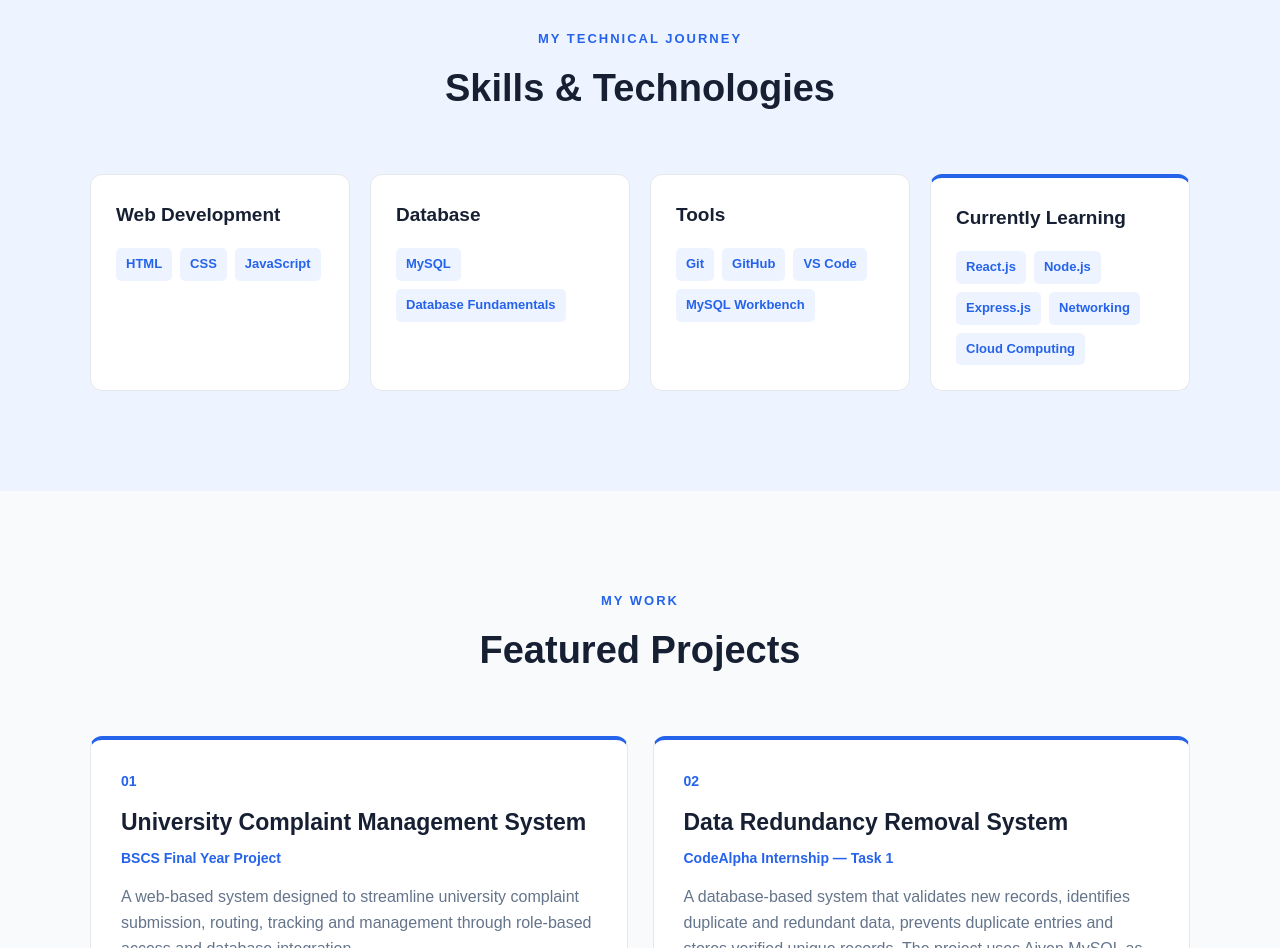
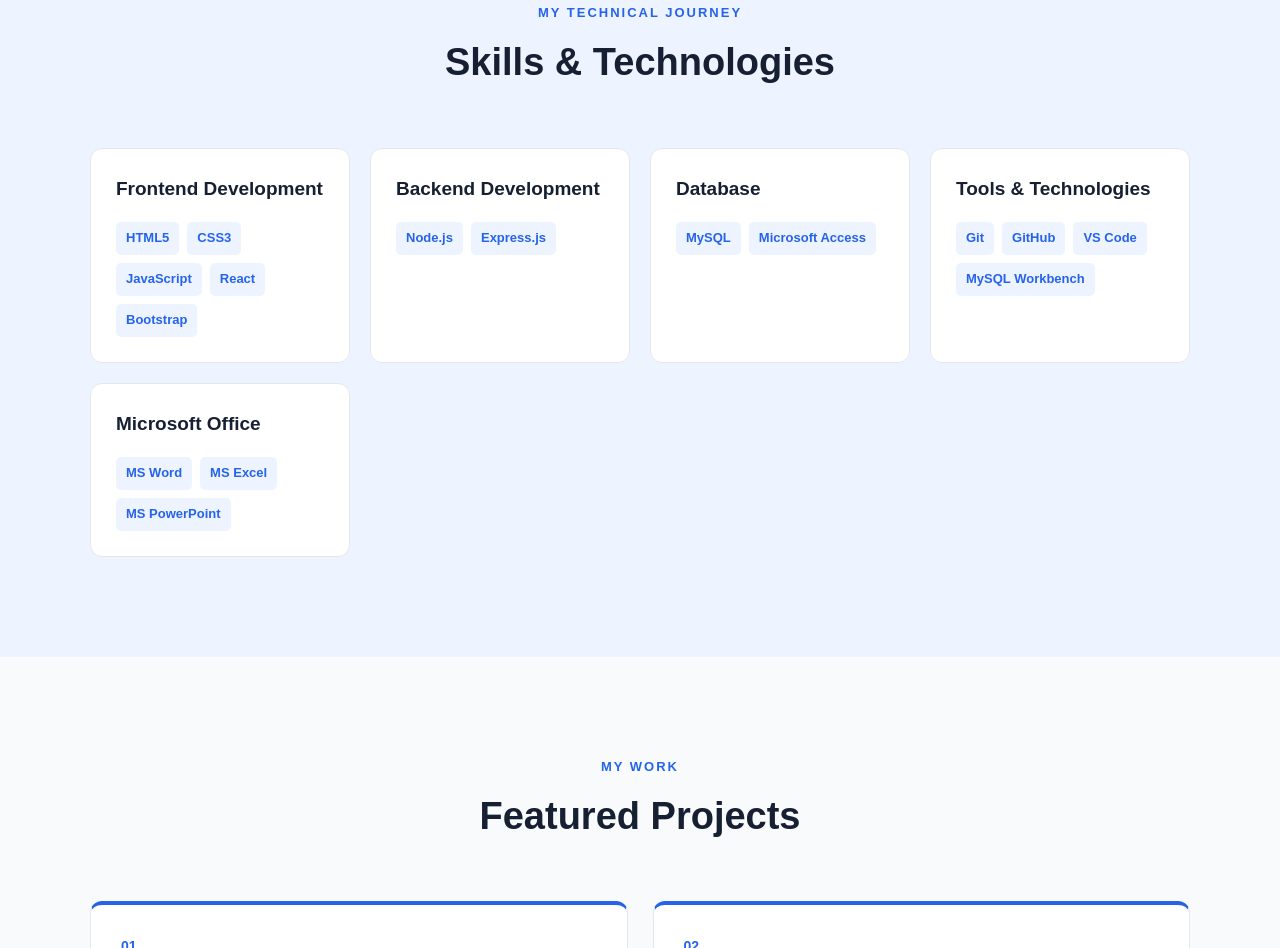
Before and after one commit to Haseen298/Haseen-Portfolio, a plain HTML site: page index.html in a window 1280 px wide. Shown: the part 1675-2623 px from the top of the page. Drawn offline with Linux system fonts and the light colour scheme.

Commit message:
Add files via upload

````diff
--- a/index.html
+++ b/index.html
@@ -1,4 +1,3 @@
-```html
 <!DOCTYPE html>
 <html lang="en">
 
@@ -13,7 +12,6 @@
         content="Haseen Ullah is a BSCS Graduate and aspiring software developer. Explore his portfolio, projects, technical skills, education, and experience in web development, networking, and cloud computing.">
 
     <meta name="author" content="Haseen Ullah">
-
     <meta name="robots" content="index, follow">
 
     <!-- Canonical URL -->
@@ -30,7 +28,6 @@
         content="Explore Haseen Ullah's portfolio, projects, technical skills, education, and experience in software and web development.">
 
     <meta property="og:type" content="website">
-
     <meta property="og:url" content="https://haseen298.github.io/Haseen-Portfolio/">
 
     <!-- Stylesheet -->
@@ -39,9 +36,7 @@
 
 <body>
 
-    <!-- =========================
-         NAVBAR
-    ========================== -->
+    <!-- NAVBAR -->
 
     <header>
         <nav class="navbar">
@@ -65,9 +60,7 @@
 
     <main>
 
-        <!-- =========================
-             HOME
-        ========================== -->
+        <!-- HOME -->
 
         <section id="home" class="hero">
 
@@ -126,9 +119,7 @@
         </section>
 
 
-        <!-- =========================
-             ABOUT
-        ========================== -->
+        <!-- ABOUT -->
 
         <section id="about" class="section">
 
@@ -201,9 +192,7 @@
         </section>
 
 
-        <!-- =========================
-             SKILLS
-        ========================== -->
+        <!-- SKILLS -->
 
         <section id="skills" class="section skills-section">
 
@@ -218,20 +207,42 @@
 
             <div class="skills-container">
 
+                <!-- Frontend Development -->
+
                 <div class="skill-card">
 
-                    <h3>Web Development</h3>
+                    <h3>Frontend Development</h3>
 
                     <div class="skill-list">
 
-                        <span>HTML</span>
-                        <span>CSS</span>
+                        <span>HTML5</span>
+                        <span>CSS3</span>
                         <span>JavaScript</span>
+                        <span>React</span>
+                        <span>Bootstrap</span>
 
                     </div>
 
                 </div>
 
+
+                <!-- Backend Development -->
+
+                <div class="skill-card">
+
+                    <h3>Backend Development</h3>
+
+                    <div class="skill-list">
+
+                        <span>Node.js</span>
+                        <span>Express.js</span>
+
+                    </div>
+
+                </div>
+
+
+                <!-- Database -->
 
                 <div class="skill-card">
 
@@ -240,16 +251,18 @@
                     <div class="skill-list">
 
                         <span>MySQL</span>
-                        <span>Database Fundamentals</span>
+                        <span>Microsoft Access</span>
 
                     </div>
 
                 </div>
 
 
+                <!-- Tools and Technologies -->
+
                 <div class="skill-card">
 
-                    <h3>Tools</h3>
+                    <h3>Tools &amp; Technologies</h3>
 
                     <div class="skill-list">
 
@@ -263,17 +276,17 @@
                 </div>
 
 
-                <div class="skill-card learning-card">
+                <!-- Microsoft Office -->
 
-                    <h3>Currently Learning</h3>
+                <div class="skill-card">
+
+                    <h3>Microsoft Office</h3>
 
                     <div class="skill-list">
 
-                        <span>React.js</span>
-                        <span>Node.js</span>
-                        <span>Express.js</span>
-                        <span>Networking</span>
-                        <span>Cloud Computing</span>
+                        <span>MS Word</span>
+                        <span>MS Excel</span>
+                        <span>MS PowerPoint</span>
 
                     </div>
 
@@ -284,9 +297,7 @@
         </section>
 
 
-        <!-- =========================
-             PROJECTS
-        ========================== -->
+        <!-- PROJECTS -->
 
         <section id="projects" class="section">
 
@@ -389,7 +400,7 @@
             </div>
 
 
-            <!-- Mini Projects -->
+            <!-- MINI PROJECTS -->
 
             <div class="mini-project-title">
 
@@ -471,9 +482,7 @@
         </section>
 
 
-        <!-- =========================
-             EDUCATION
-        ========================== -->
+        <!-- EDUCATION -->
 
         <section id="education" class="section education-section">
 
@@ -521,9 +530,7 @@
         </section>
 
 
-        <!-- =========================
-             CONTACT
-        ========================== -->
+        <!-- CONTACT -->
 
         <section id="contact" class="section contact-section">
 
@@ -572,9 +579,7 @@
     </main>
 
 
-    <!-- =========================
-         FOOTER
-    ========================== -->
+    <!-- FOOTER -->
 
     <footer>
 
@@ -596,4 +601,3 @@
 </body>
 
 </html>
-```
````
